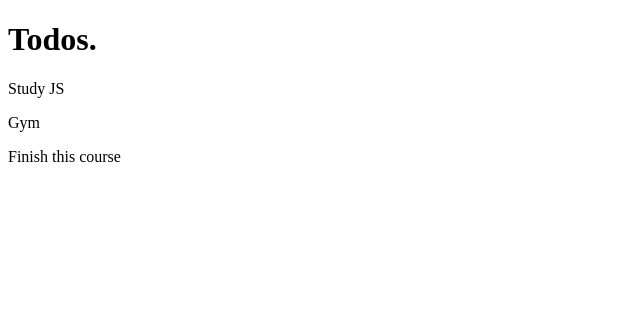
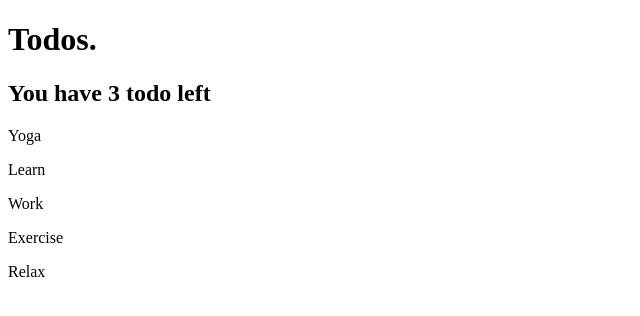
Before and after one commit to kanishk30/js_bootcamp, a plain HTML site: page todo-app/index.html in a window 1280 px wide. Shown: the whole page, without its empty margins (0-640 px from the left). Drawn offline with Linux system fonts and the light colour scheme.

Commit message:
Todo app - initial commit

```diff
--- a/todo-app/index.html
+++ b/todo-app/index.html
@@ -10,11 +10,6 @@
 
 <body>
     <h1>Todos.</h1>
-    <p>Do Yoga</p>
-    <p>Study JS</p>
-    <p>Do office work</p>
-    <p>Gym</p>
-    <p>Finish this course</p>
     <script src="todo-app.js"></script>
 </body>
 
--- a/todo-app/todo-app.js
+++ b/todo-app/todo-app.js
@@ -1,8 +1,36 @@
-// Remove all p tags that have 'do'  in the text
+const todos = [{
+        text: 'Yoga',
+        status: true
+    },
+    {
+        text: 'Learn',
+        status: false
+    },
+    {
+        text: 'Work',
+        status: true
+    },
+    {
+        text: 'Exercise',
+        status: false
+    },
+    {
+        text: 'Relax',
+        status: false
+    }
+]
+// print status : false number of todos left
+// Add a p for each todo above using textValue
 
-const ps = document.querySelectorAll('p');
-ps.forEach((p) => {
-    if(p.innerHTML.toLowerCase().includes('DO'.toLowerCase())) {
-        p.remove();
-    }
+let _todo = todos.filter((todo) => {
+    return !todo.status;
+});
+const summary = document.createElement('h2');
+summary.textContent = `You have ${_todo.length} todo left`;
+document.querySelector('body').appendChild(summary);
+
+todos.forEach((todo)=> {
+    const newTodo = document.createElement('p');
+    newTodo.textContent = todo.text;
+    document.querySelector('body').appendChild(newTodo);
 })
```
Also changed, not shown: notes-app/notes-app.js (+10 -0 lines).
